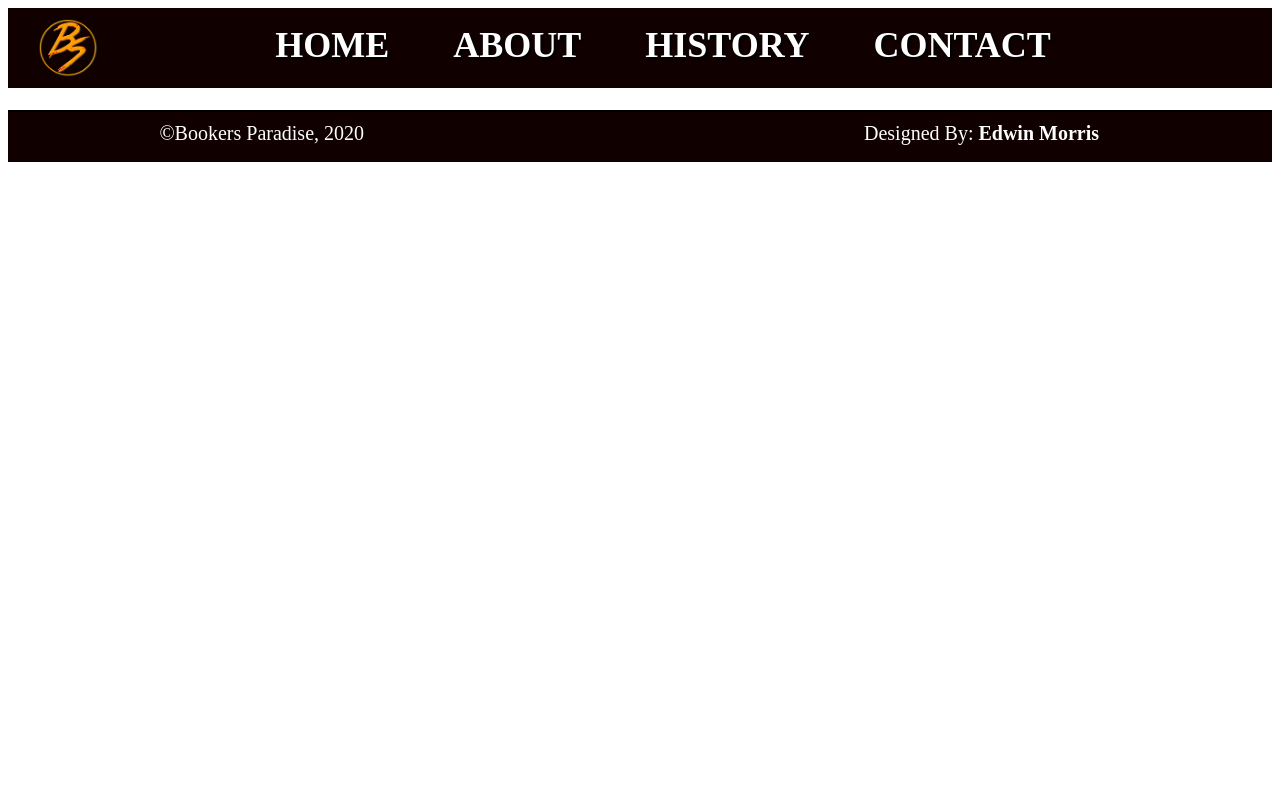
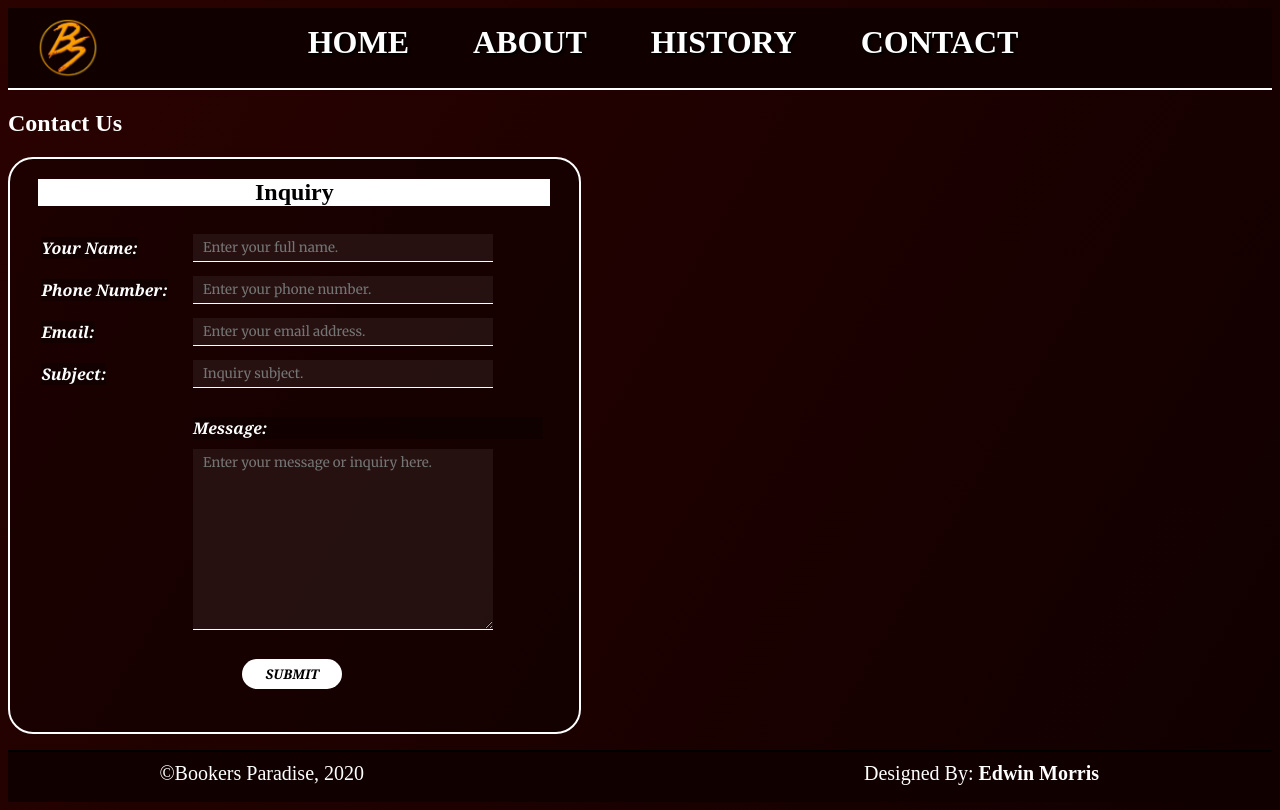
Before and after one commit to edumorris/bookers, a PHP site: page /contact.php in a window 1280 px wide. Before the commit the page ends 162 px from the top, so only its background shows below. Run offline with PHP 8.4, Linux system fonts and the light colour scheme; some web fonts are replaced.

Commit message:
Contact & other updates

```diff
--- a/contact.php
+++ b/contact.php
@@ -10,8 +10,50 @@
 
 <body>
 	<div id="container">
-		<h2></h2>
-		<form></form>
+		<h2>Contact Us</h2>
+
+		<div id="contact_form">
+			<form>
+				<h2>Inquiry</h2>
+				<table>
+					<tbody>
+						<tr>
+							<td><label for="customers_name">Your Name:</label></td>
+							<td><input type="text" name="name" id="customers_name" placeholder="Enter your full name." required></td>
+						</tr>
+						<tr>
+							<td><label for="customers_phone_number">Phone Number:</label></td>
+							<td><input type="number" name="phone_number" id="customers_phone_number" placeholder="Enter your phone number."></td>
+						</tr>
+						<tr>
+							<td><label for="customers_email">Email:</label></td>
+							<td><input type="email" name="email" id="customers_email" placeholder="Enter your email address." required></td>
+						</tr>
+						<tr>
+							<td><label for="message_subject">Subject:</label></td>
+							<td><input type="text" name="subject" id="message_subject" placeholder="Inquiry subject." required></td>
+						</tr>
+						<tr style="margin-top: 20px">
+							<td></td>
+							<td style="display: flex; flex-direction: column;">
+								<label for="message" style="margin: 20px 0 5px 0;">Message:</label>
+								<textarea id="message" rows="10" cols="50" placeholder="Enter your message or inquiry here." required></textarea>
+							</td>
+						</tr>
+						<tr>
+							<td colspan="2" style="text-align: center;"><input type="submit" name="submit"></td>
+							<td></td>
+						</tr>
+					</tbody>
+				</table>
+			</form>
+		</div>
+
+		<!--
+		<div id="map">
+			<script src='https://maps.googleapis.com/maps/api/js?v=3.exp&key=AIzaSyDqJLOawtDtHt2SkwMHLzZIDlMt-FUG_SY'></script><div style='overflow:hidden;height:500px;width:600px;'><div id='gmap_canvas' style='height:500px;width:600px;'></div><style>#gmap_canvas img{max-width:none!important;background:none!important}</style></div> <a href='https://add-map.com/'>google map for my website</a> <script type='text/javascript' src='https://embedmaps.com/google-maps-authorization/script.js?id=d622c7e752aaedc272bae93f57547fe9fdfbe535'></script><script type='text/javascript'>function init_map(){var myOptions = {zoom:12,center:new google.maps.LatLng(41.31,-72.92),mapTypeId: google.maps.MapTypeId.ROADMAP};map = new google.maps.Map(document.getElementById('gmap_canvas'), myOptions);marker = new google.maps.Marker({map: map,position: new google.maps.LatLng(41.31,-72.92)});infowindow = new google.maps.InfoWindow({content:'<strong>Bookers HQ</strong><br><br> <br>'});google.maps.event.addListener(marker, 'click', function(){infowindow.open(map,marker);});infowindow.open(map,marker);}google.maps.event.addDomListener(window, 'load', init_map);</script>
+		</div>
+	-->
 	</div>
 </body>
 
--- /dev/null
+++ b/css/contact_styler.css
@@ -0,0 +1,68 @@
+@import url('https://fonts.googleapis.com/css?family=Merriweather|Noto+Serif:700i&display=swap');
+
+body {
+	background: rgb(16,0,0);
+	background: -moz-linear-gradient(300deg, rgba(16,0,0,1) 0%, rgba(42,2,0,1) 100%);
+	background: -webkit-linear-gradient(300deg, rgba(16,0,0,1) 0%, rgba(42,2,0,1) 100%);
+	background: linear-gradient(300deg, rgba(16,0,0,1) 0%, rgba(42,2,0,1) 100%);
+	filter: progid:DXImageTransform.Microsoft.gradient(startColorstr="#100000",endColorstr="#2a0200",GradientType=1);
+	color: white;
+}
+
+form table tbody tr td label {
+	font-family: 'Noto Serif', cursive;
+}
+
+form {
+	background-color: #00000050;
+	width: 45%;
+	height: auto;
+	border: 2px solid white;
+	border-radius: 25px;
+}
+
+form h2 {
+	text-align: center;
+	color: black;
+	background-color: white;
+	width: 90%;
+	margin: 20px auto 20px auto;
+}
+
+form table {
+	width: 90%;
+	margin: 20px auto 20px auto;
+}
+
+[type="text"], [type="number"], [type="email"], textarea {
+	box-sizing: border-box;
+	width: 300px;
+	background-color: #ffffff10;
+	color: white;
+	padding: 5px 0 5px 10px;
+	font-family: 'Merriweather', sans-serif;
+	border: none;
+	border-bottom: 1px solid white;
+	margin: 5px 0 5px 0;
+}
+
+[type="submit"] {
+	margin: 20px auto 20px auto;
+	background-color: white;
+	font-weight: bold;
+	width: 100px;
+	height: 30px;
+	border: none;
+	border-radius: 20px;
+	font-family: 'Noto Serif', cursive;
+	font-weight: bold;
+	text-transform: uppercase;
+}
+
+tr {
+	margin: 10px 0 10px 0;
+}
+
+label {
+	background-color: #00000050;
+}
--- a/css/header.css
+++ b/css/header.css
@@ -62,7 +62,7 @@
 	color: white;
 	text-shadow: 2px 2px 2px black;
 	font-weight: bold;
-	font-size: 36px;
+	font-size: 2.5vw;
 	display: inline-block;
 	font-family: 'IM Fell French Canon SC', serif;
 }
--- a/css/main_styler.css
+++ b/css/main_styler.css
@@ -133,7 +133,7 @@
 	text-align: justify;
 	color: white;
 	font-family: 'Merriweather', serif;
-	font-size: 24px;
+	font-size: 3vw;
 	line-height: 45px;
 }
 
--- a/php/header.php
+++ b/php/header.php
@@ -9,6 +9,26 @@
 	<meta name="theme-color" content="#100000">
 	<!--<script src="https://kit.fontawesome.com/a097096ef6.js" crossorigin="anonymous"></script>-->
 	<script type="text/javascript" src="js/functions.js"></script>
+	<script type="text/javascript">
+		//Hide header on load
+		/*window.onload = function() {
+  			document.getElementById('header').style.display = 'none';
+		};*/
+
+		//Show header on scroll up
+		var prevScrollpos = window.pageYOffset;
+
+		window.onscroll = function() {
+			var currentScrollPos = window.pageYOffset;
+
+			if (prevScrollpos > currentScrollPos) {
+				document.getElementById('header').style.top = "0";
+			} else {
+				document.getElementById('header').style.top = "-50px";
+			}
+			prevScrollpos = currentScrollPos;
+		}
+	</script>
 </head>
 
 <header id="header">
```
Also changed, not shown: css/contact.styler.css (deleted, +0 -7 lines), index.php (+0 -20 lines).
